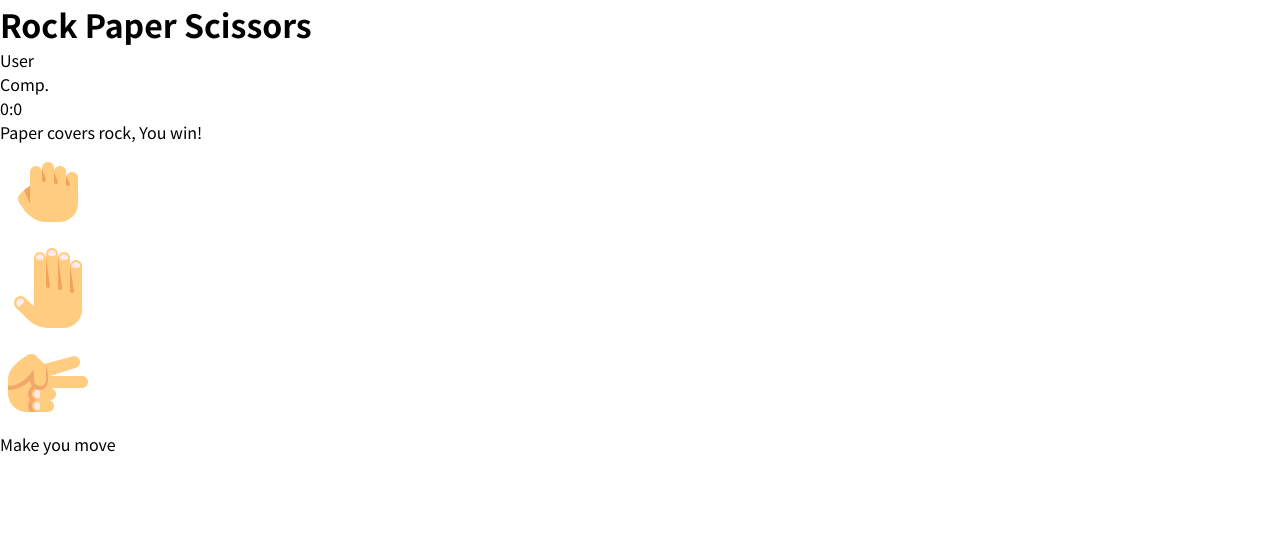
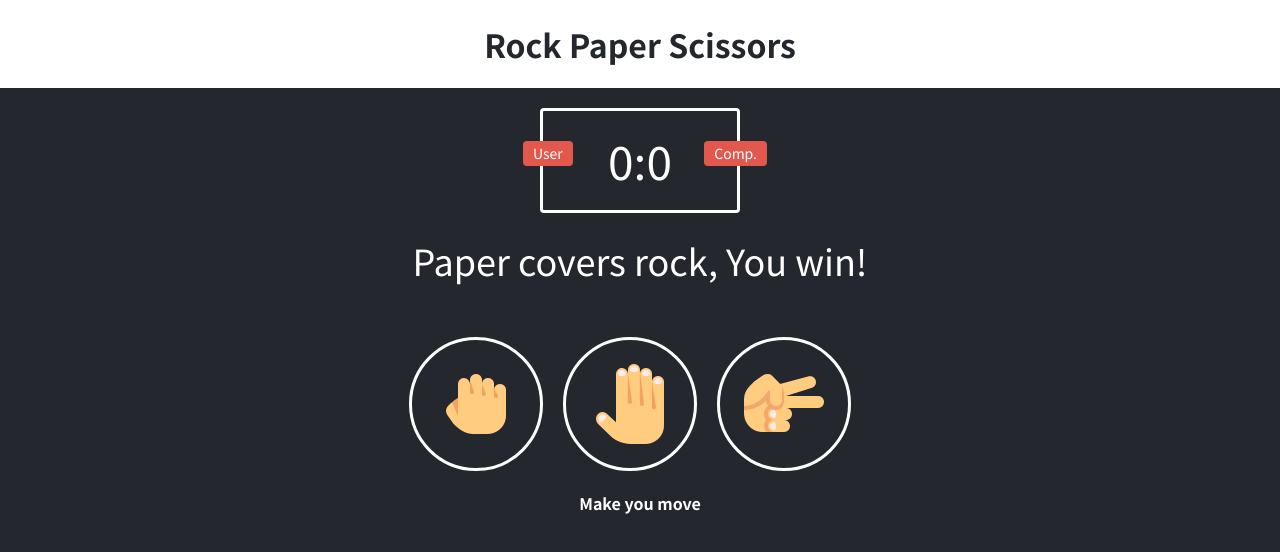
Before and after one commit to leeocoder/Rock-Paper-Scissors-Game, a plain HTML site: page index.html in a window 1280 px wide. Drawn offline with Linux system fonts and the light colour scheme.

Commit message:
*Chore, CSS Done: Style the page

```diff
--- a/css/style.css
+++ b/css/style.css
@@ -91,4 +91,87 @@ html {
   font-family: "Noto Sans JP", sans-serif;
 }
 
+body {
+  background-color: #24272e;
+}
+
 /*== STYLE ==*/
+header {
+  background: #fff;
+  padding: 20px;
+}
+
+header > h1 {
+  color: #25272e;
+  text-align: center;
+}
+
+.score-board {
+  margin: 20px auto;
+  border: 3px solid #fff;
+  border-radius: 4px;
+  width: 200px;
+  color: #fff;
+  font-size: 46px;
+  text-align: center;
+  padding: 15px 20px;
+  position: relative;
+}
+
+.badge {
+  background-color: #e2584d;
+  color: #fff;
+  font-size: 14px;
+  padding: 2px 10px;
+}
+
+#user-label {
+  position: absolute;
+  top: 30px;
+  left: -20px;
+  border-radius: 4px;
+}
+
+#computer-label {
+  position: absolute;
+  top: 30px;
+  right: -30px;
+  border-radius: 4px;
+}
+
+.result {
+  text-align: center;
+}
+
+.result > p {
+  font-size: 36px;
+  color: #fff;
+}
+
+.choices {
+  display: flex;
+  text-align: center;
+  justify-content: center;
+  margin-top: 50px;
+}
+
+.choice {
+  border: 3px solid #fff;
+  padding: 16px;
+  margin: 0 20px 20px 0;
+  border-radius: 150px;
+}
+
+.choice:hover {
+  cursor: pointer;
+  background-color: #fff;
+  transition: 0.2s all;
+  transform: scale(1.1);
+  box-shadow: 1px 1px 20px rgba(25, 26, 29, 1);
+}
+
+#action-message {
+  color: #fff;
+  font-weight: bold;
+  text-align: center;
+}
```
